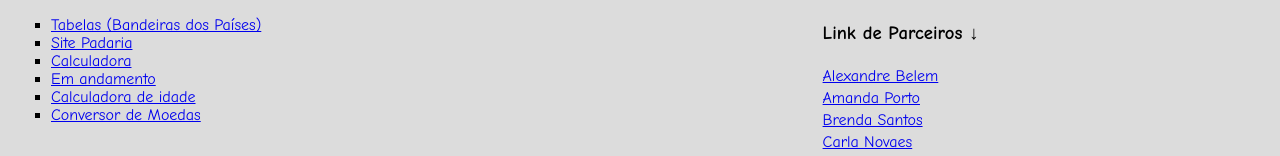
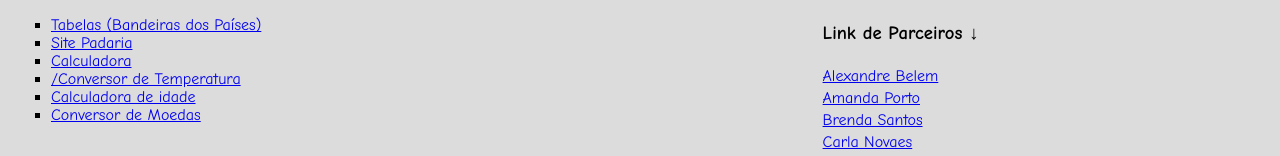
Before and after one commit to ThallesAlexandrevieira/ThallesAlexandrevieira-ThallesAlexandrevieira-Site_completo_front-end, a plain HTML site: page Projetos.html in a window 1280 px wide. Shown: the part 294-450 px from the top of the page. Drawn offline with Linux system fonts and the light colour scheme.

Commit message:
Update Projetos.html

```diff
--- a/Projetos.html
+++ b/Projetos.html
@@ -35,7 +35,7 @@
 								<li><a href="https://thallesalexandrevieira.github.io/ThallesAlexandrevieira-Primeiro_site_com_tabelas/" target="blank">Tabelas (Bandeiras dos Países)</A> </li>
 								<li><a href="https://thallesalexandrevieira.github.io/SitePadaria/" target="blank"> Site Padaria </A> </li>
 								<li><a href="https://thallesalexandrevieira.github.io/Calculadora/" target="blank"> Calculadora </A> </li>
-								<li><a href="Projetos.html" target="blank"> Em andamento</A> </li>
+								<li><a href="https://thallesalexandrevieira.github.io/conversor_de_temperatura/" target="blank"> /Conversor de Temperatura</A> </li>
 								<li><a href="https://thallesalexandrevieira.github.io/Calculadora-de-idade/" target="blank"> Calculadora de idade</A> </li>
 								<li><a href="https://thallesalexandrevieira.github.io/Conversor_de_moedas/" target="blank"> Conversor de Moedas</A> </li>
 								</font>
```
